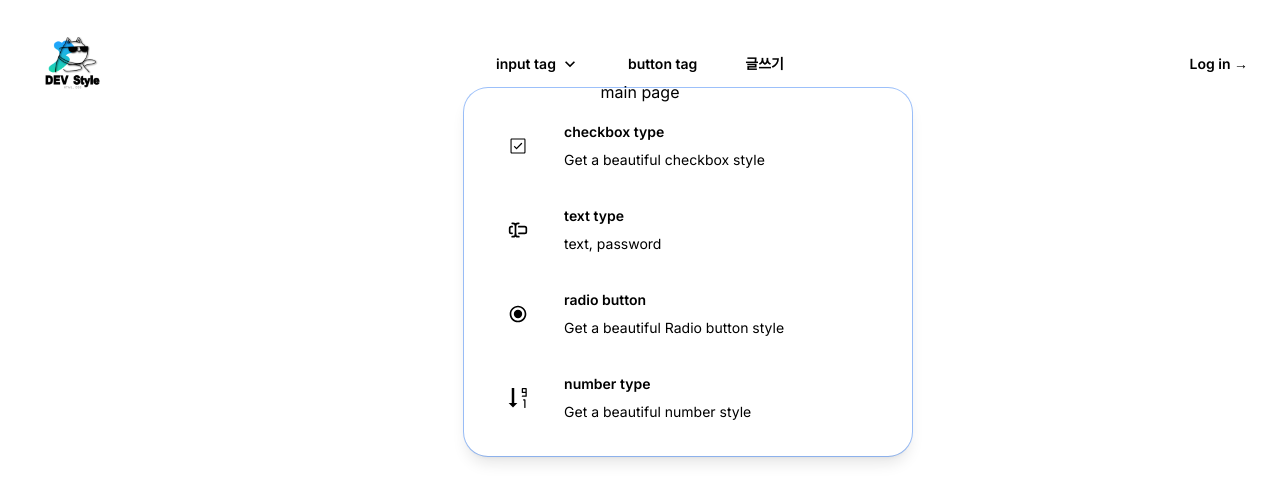
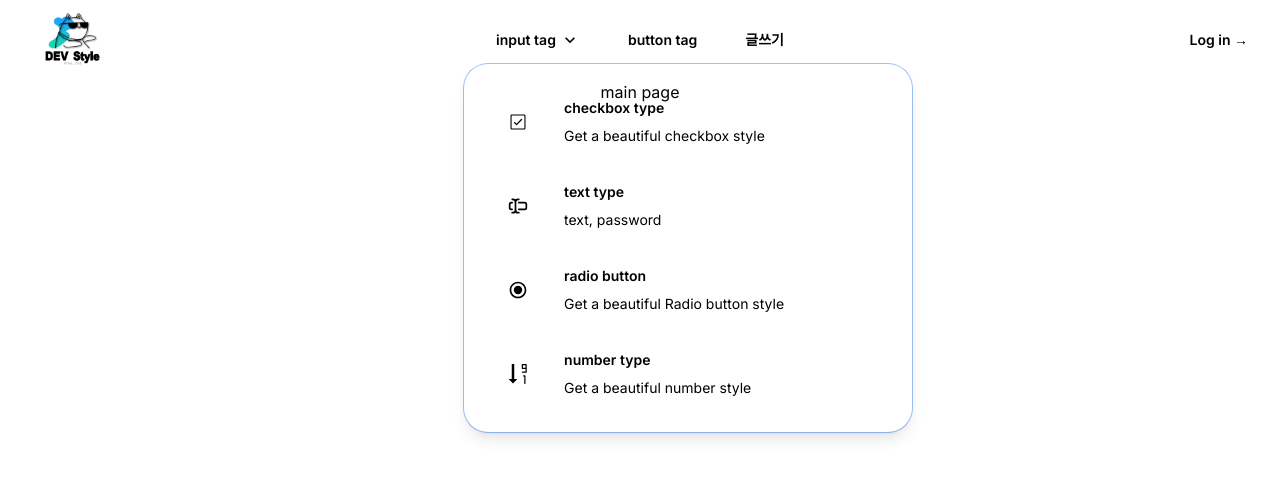
Before and after one commit to han0224/dev-style, a Next.js app: page / in a window 1280 px wide. Shown: the top 502 px of the page. Built offline with nearby package versions, Linux system fonts and the light colour scheme.

Commit message:
header position

```diff
--- a/components/common/Header.tsx
+++ b/components/common/Header.tsx
@@ -245,9 +245,9 @@ export default function Header() {
   };
 
   return (
-    <header className="bg-white h-20">
+    <header className="bg-white h-20 sticky top-0 left-0">
       <nav
-        className="mx-auto flex max-w-7xl items-center justify-between p-6 lg:px-8"
+        className="mx-auto flex max-w-7xl items-center justify-between lg:px-8"
         aria-label="Global"
       >
         <div className="flex lg:flex-1 ">
```
